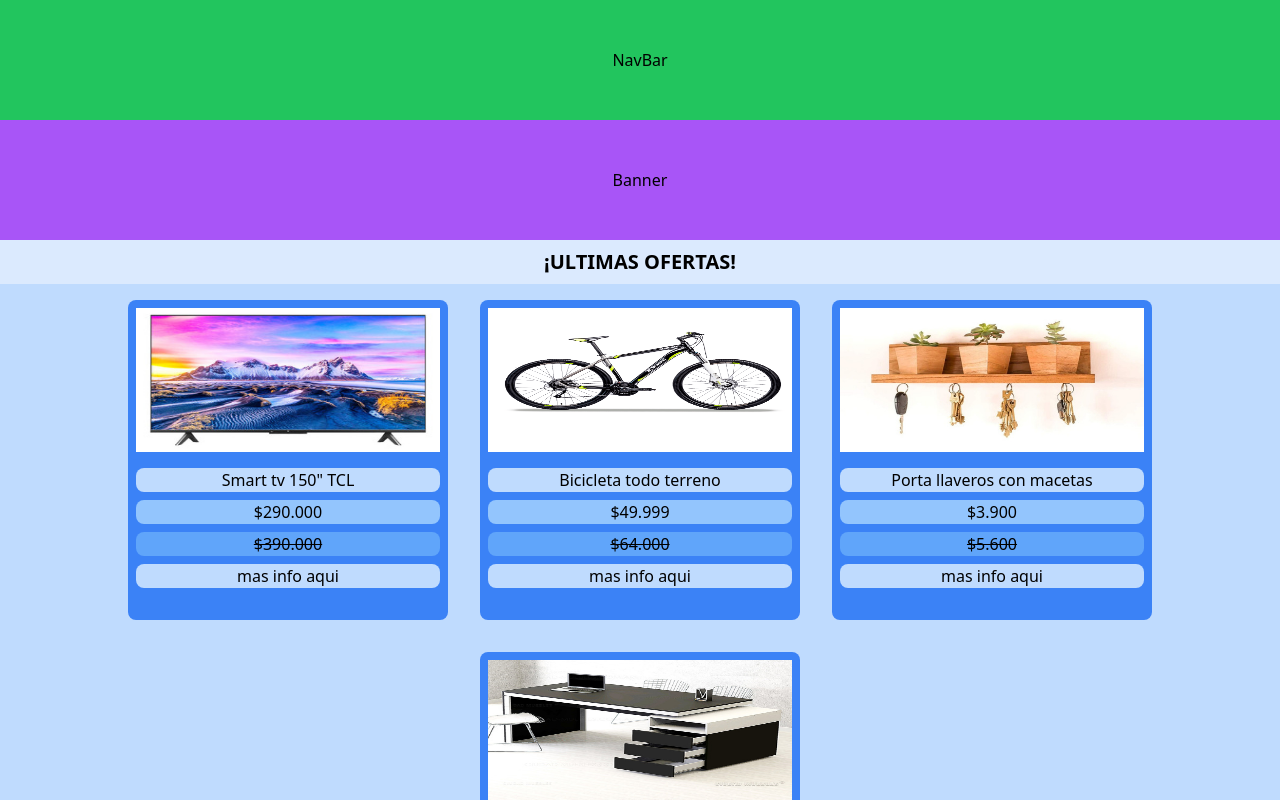
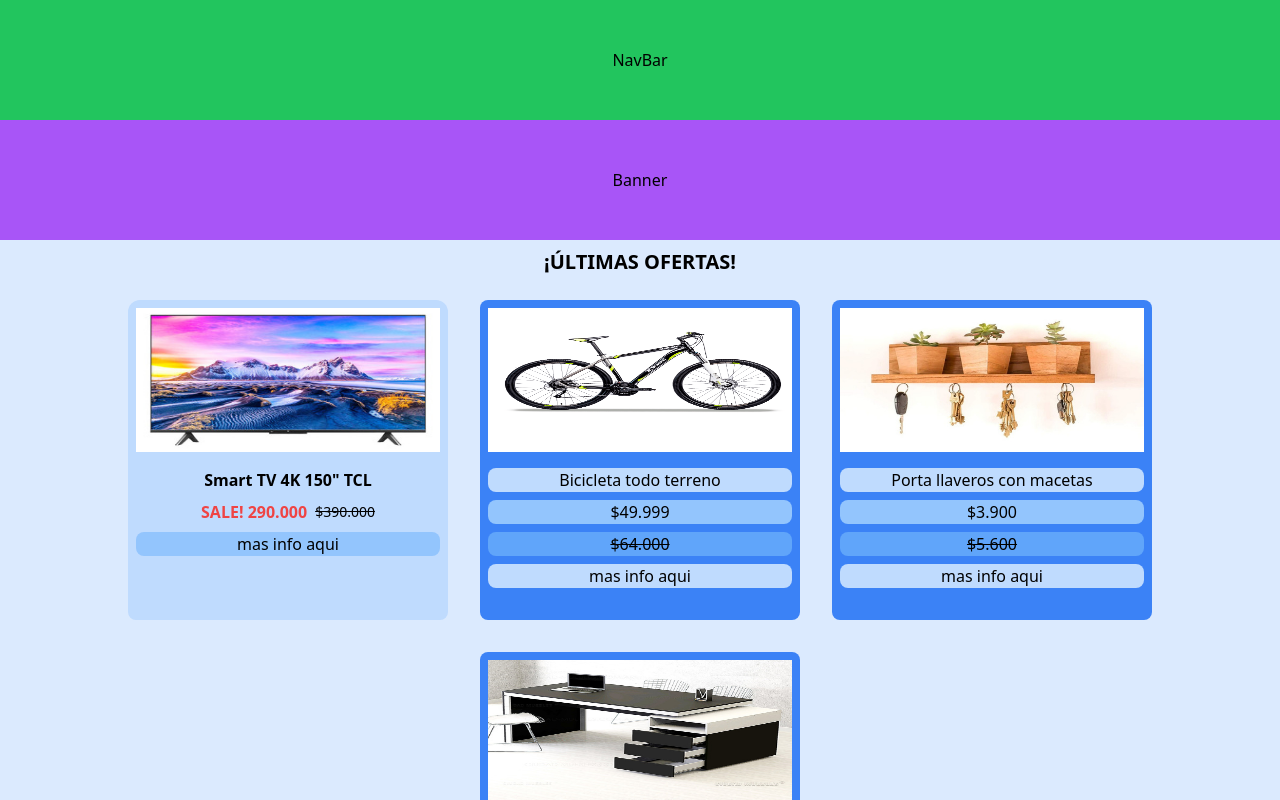
Before and after one commit to leanfuks/numenreactproject, a React (Create React App) app: page / in a window 1280 px wide. Shown: the top 800 px of the page. Built offline with nearby package versions, Linux system fonts and the light colour scheme.

Commit message:
Cambios estilos cajas de ultimas ofertas

```diff
--- a/src/components/3LatestOffers/index.jsx
+++ b/src/components/3LatestOffers/index.jsx
@@ -9,27 +9,28 @@ const latestoffers = () => {
   return (
     <>
       <p className="p-2 font-calibri text-xl text-center bg-blue-100">
-        <strong>¡ULTIMAS OFERTAS!</strong>
+        <strong>¡ÚLTIMAS OFERTAS!</strong>
       </p>
-      <div id="ofertas" className="flex flex-wrap justify-center w-full p-0 m-0 font-calibri bg-blue-200">
+      <div id="ofertas" className="flex flex-wrap justify-center items-center w-full p-0 m-0 font-calibri bg-blue-100">
 
 
-        <ul className="m-4 font-calibri bg-blue-500 rounded-lg rounded-t-xl item-center w-80 h-80">
+        <ul className="m-4 font-calibri bg-blue-200 rounded-lg rounded-t-xl item-center w-80 h-80">
           <li>
             <img
               src={tv}
               alt="imagenTV"
-              className="h-40 p-2 bg-blue-500 rounded-lg w-80 "
+              className="h-40 p-2 rounded-lg w-80 "
             />
           </li>
-          <li className="m-2 text-center bg-blue-200 rounded-lg">
-            Smart tv 150" TCL
+          <li className="m-2 font-bold text-center ">
+            Smart TV 4K 150" TCL
           </li>
-          <li className="m-2 text-center bg-blue-300 rounded-lg">$290.000</li>
-          <li className="m-2 text-center line-through bg-blue-400 rounded-lg">
-            $390.000
+          <li className=" flex flex-row justify-center items-center font-semibold text-center text-red-500">SALE! 290.000
+          <li className=" ml-2 text-sm font-normal text-black line-through ">
+            $390.000</li>
+
           </li>
-          <li className="m-2 text-center bg-blue-200 rounded-lg">
+          <li className="m-2 text-center bg-blue-300 rounded-lg">
             <button className="rounded sm:ease-in-out sm:delay-80 sm:hover:-translate-y-1 sm:hover:scale-110 sm:hover:bg-blend-hard-light sm:duration-300">
               <a target="blank" src={Tele}>mas info aqui</a>
             </button>
```
